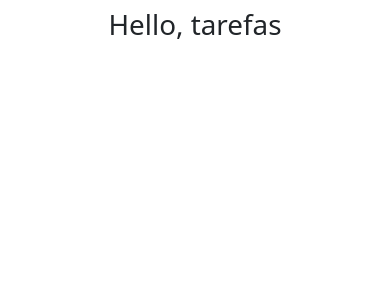
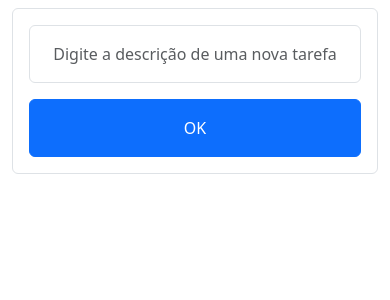
Before and after one commit to Railssa1/gerenciador-de-tarefas, a React Native app: screen / in a window 390 px wide. Shown: the top 300 px of the page. Built offline with nearby package versions, Linux system fonts and the light colour scheme.

Commit message:
feat(p1-pdmn): cria componente de entrada

```diff
--- a/App.js
+++ b/App.js
@@ -1,7 +1,7 @@
 import 'bootstrap/dist/css/bootstrap.min.css'
-
 import React from 'react'
 import ReactDOM from 'react-dom'
+import TarefaEntrada from './components/TarefaEntrada'
 
 export default class App extends React.Component{
 
@@ -10,7 +10,7 @@ export default class App extends React.Component{
       <div className="container mt-2">
         <div className="row justify-content-center">
           <div className="col-12 col-md-8">
-            <h1 className="d-flex justify-content-center">Hello, tarefas</h1>
+            <TarefaEntrada />
           </div>
         </div>
       </div>
--- /dev/null
+++ b/components/TarefaEntrada.js
@@ -0,0 +1,16 @@
+import React, { Component } from 'react'
+
+export default class TarefaEntrada extends Component {
+  render() {
+    return (
+      <div className="justify-content-center align-items-center border rounded p-3">
+        <div className="mb-3">
+          <input type="text" className="form-control text-center p-3" id="entrada-tarefa" placeholder="Digite a descrição de uma nova tarefa" />
+        </div>
+        <div className='mt-1'>
+          <button className='btn btn-primary w-100 p-3'>OK</button>
+        </div>
+      </div>
+    )
+  }
+}
--- a/tsconfig.json
+++ b/tsconfig.json
@@ -11,6 +11,8 @@
   "include": [
     "**/*.ts",
     "**/*.tsx",
-    "**/*.js"
+    "**/*.js",
+    ".expo/types/**/*.ts",
+    "expo-env.d.ts"
   ]
 }
```
